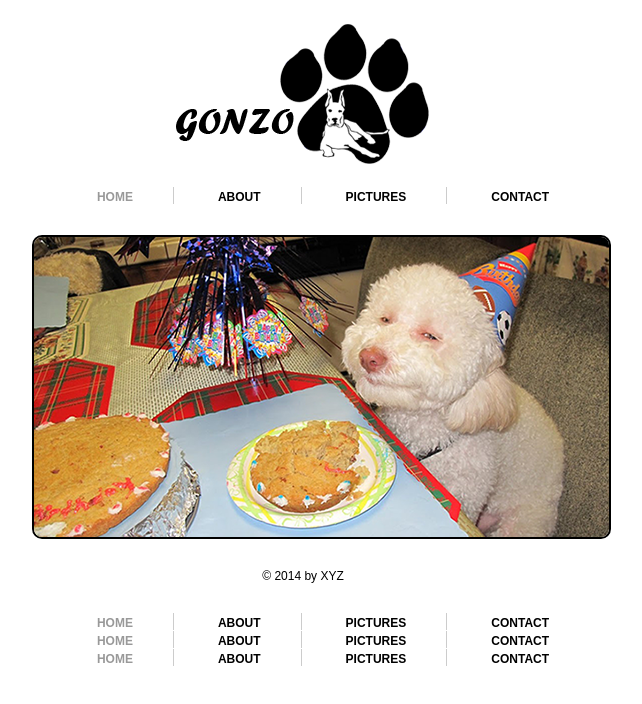
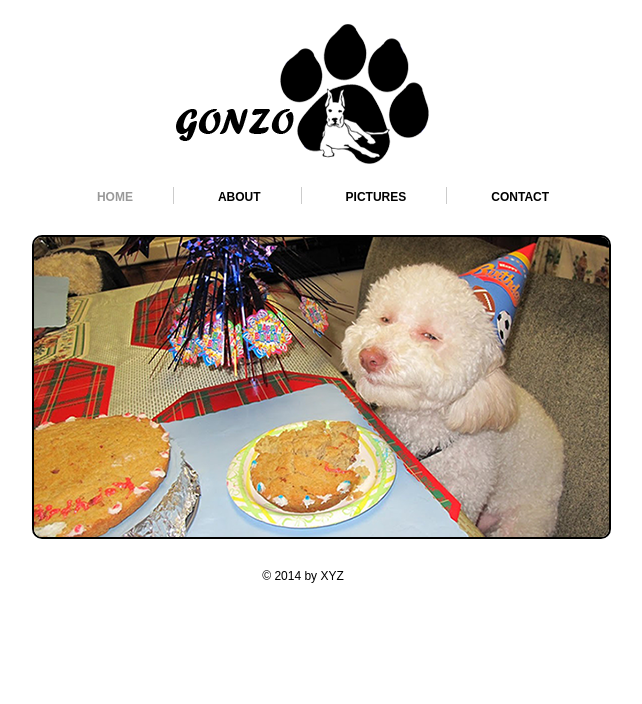
Before and after one commit to BhargavGupta/samplewebapplication, a plain HTML site: page index.html in a window 1280 px wide. Shown: the whole page, without its empty margins (337-979 px from the left). Drawn offline with Linux system fonts and the light colour scheme.

Commit message:
reloded previous one

```diff
--- a/index.html
+++ b/index.html
@@ -70,29 +70,6 @@
 		});
 	</script>
 <!--==========================Scripts Ends=============================-->
-	<div class="navigation">
-		<ul>
-			<li><a class="active" href="index.html">HOME</a></li>
-			<li><a href="about.html">ABOUT</a></li>
-			<li><a href="picture.html">PICTURES</a></li>
-			<li class="bdr"><a class="pdg" href="contact.html">CONTACT</a></li>
-		</ul>
-	</div>
-		<div class="navigation">
-		<ul>
-			<li><a class="active" href="index.html">HOME</a></li>
-			<li><a href="about.html">ABOUT</a></li>
-			<li><a href="picture.html">PICTURES</a></li>
-			<li class="bdr"><a class="pdg" href="contact.html">CONTACT</a></li>
-		</ul>
-	</div>
-		<div class="navigation">
-		<ul>
-			<li><a class="active" href="index.html">HOME</a></li>
-			<li><a href="about.html">ABOUT</a></li>
-			<li><a href="picture.html">PICTURES</a></li>
-			<li class="bdr"><a class="pdg" href="contact.html">CONTACT</a></li>
-		</ul>
-	</div>
+
 </body>
 </html>
```
